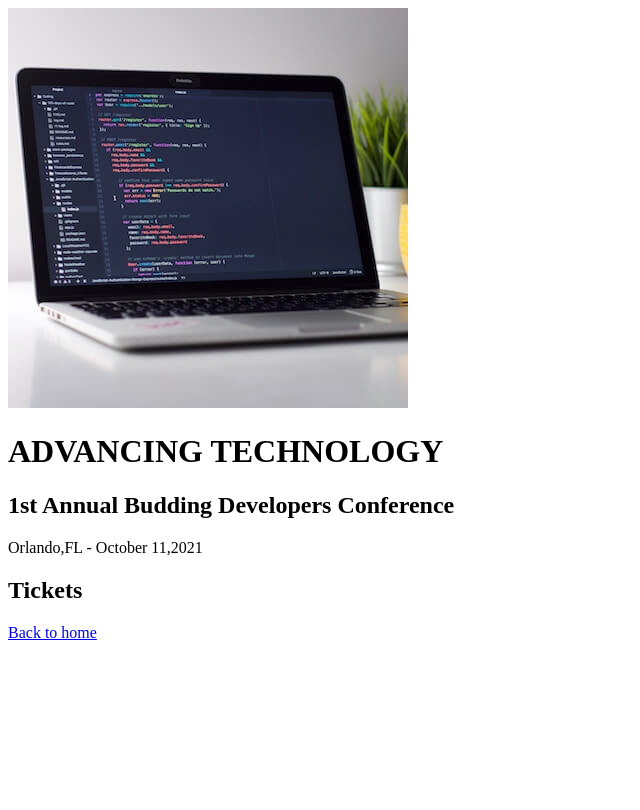
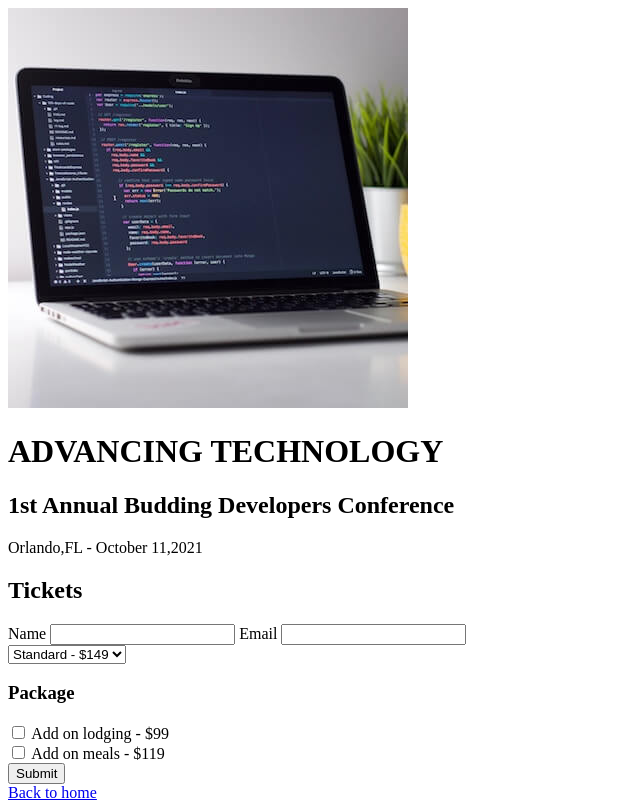
Before and after one commit to pmat101/Orlando-Conference, a plain HTML site: page tickets.html in a window 1280 px wide. Shown: the whole page, without its empty margins (0-640 px from the left). Drawn offline with Linux system fonts and the light colour scheme.

Commit message:
Ticket form added

```diff
--- a/tickets.html
+++ b/tickets.html
@@ -14,6 +14,22 @@
     <h2>1st Annual Budding Developers Conference</h2>
     <p>Orlando,FL - October 11,2021</p>
     <h2>Tickets</h2>
+    <form>
+        <label for="name">Name</label>
+        <input type="text" id="name">
+        <label for="email">Email</label>
+        <input type="email" id="email"><br>
+        <select>
+            <option>Standard - $149</option>
+            <option>Premium - $249</option>
+        </select>
+        <h3>Package</h3>
+        <input type="checkbox" id="99">
+        <label for="99">Add on lodging - $99</label><br>
+        <input type="checkbox" id="119">
+        <label for="119">Add on meals - $119</label><br>
+        <button>Submit</button>
+    </form>
     <a href="index.html">Back to home</a>
 </body>
 
```
